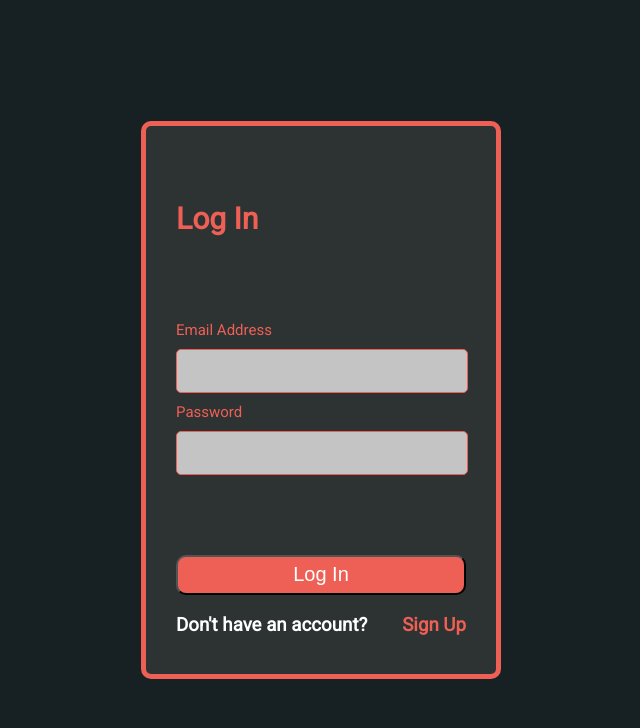
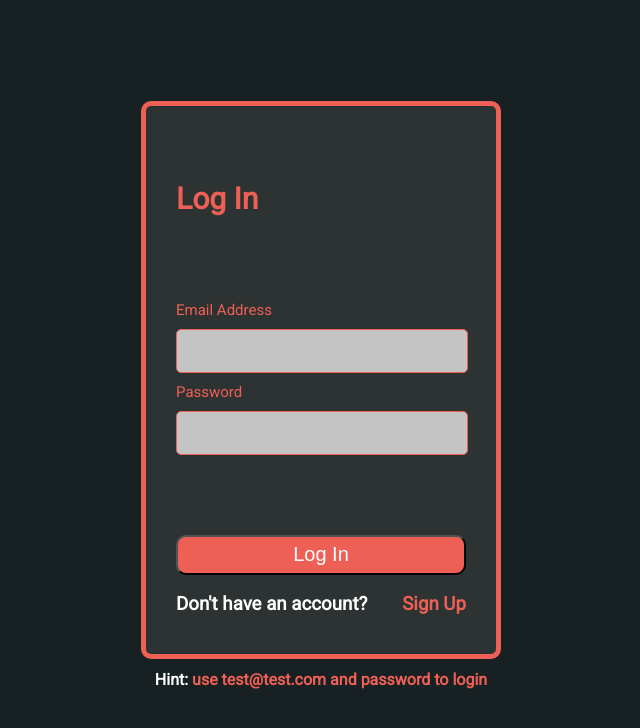
Before and after one commit to HarshSheth1128/wsiw, a React (Create React App) app: page / in a window 1280 px wide. Shown: the top 728 px of the page, without its empty margins (319-959 px from the left). Built offline with nearby package versions, Linux system fonts and the light colour scheme.

Commit message:
Fixed merge conflicts

```diff
--- a/src/LoginPage/LoginPage.jsx
+++ b/src/LoginPage/LoginPage.jsx
@@ -10,11 +10,26 @@ class LoginPage extends Component {
       fullName: '',
       email: '',
       password: '',
+      falseLogin: false,
     };
   }
 
   handleChange = (property, value) => {
     this.setState({ [property]: value });
+  };
+
+  authenticate = () => {
+    // I know this is not how auth works, we would encrypt this data
+    // and send it off to an api which would use the secret on the server and
+    // send back and authenticated JWT
+    if (
+      this.state.email === 'test@test.com' &&
+      this.state.password === 'password'
+    ) {
+      this.props.history.push('/');
+    } else {
+      this.setState({ falseLogin: true });
+    }
   };
 
   render() {
@@ -54,7 +69,10 @@ class LoginPage extends Component {
                 type="password"
               />
             </form>
-            <Button variant="Login">
+            {this.state.falseLogin && (
+              <h1 className="InvalidEmailText"> Invalid email and password </h1>
+            )}
+            <Button variant="Login" onClick={this.authenticate}>
               <span className="LoginButtonText">
                 {this.state.isLogin ? 'Log In' : 'Sign Up'}
               </span>
@@ -78,6 +96,10 @@ class LoginPage extends Component {
             </div>
           </div>
         </div>
+        <h1 className="InvalidEmailText">
+          <span style={{ color: 'white' }}>Hint:</span> use test@test.com and
+          password to login
+        </h1>
       </div>
     );
   }
--- a/src/LoginPage/LoginPage.scss
+++ b/src/LoginPage/LoginPage.scss
@@ -85,3 +85,8 @@ label {
   margin-top: 10px;
   margin-bottom: 10px;
 }
+
+.InvalidEmailText {
+  font-size: 1rem;
+  color: $themeRed;
+}
```
